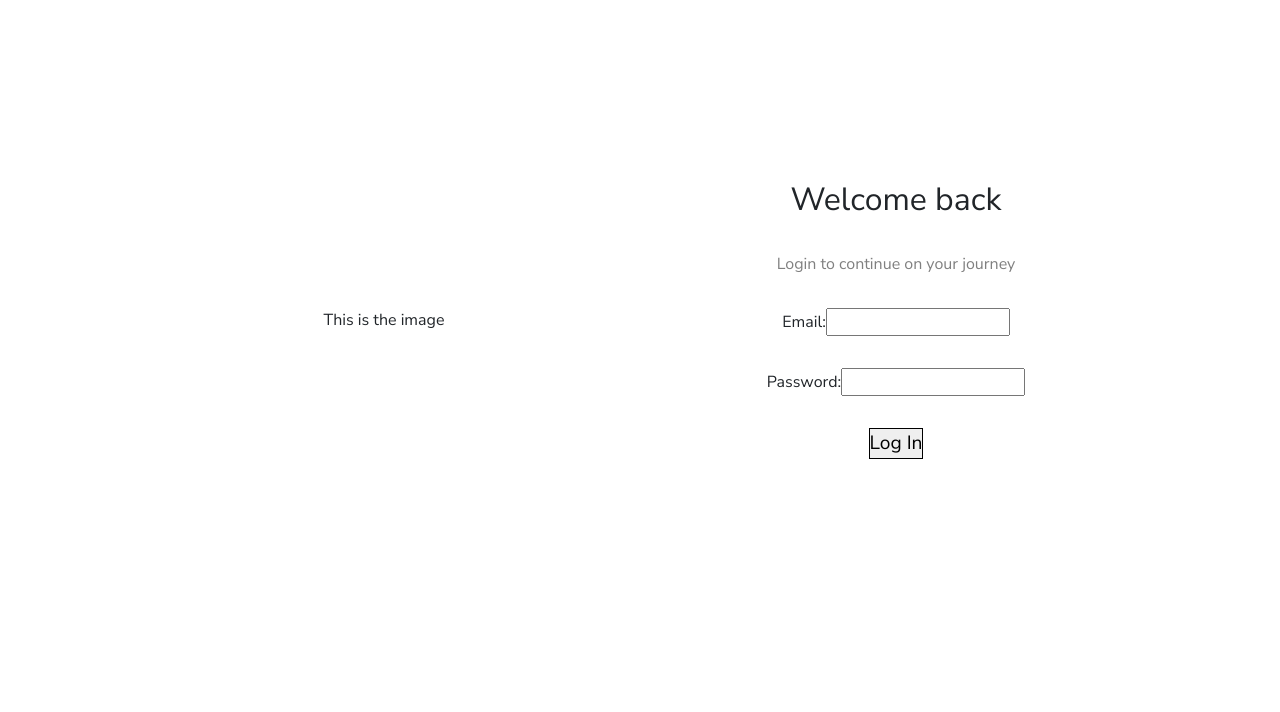
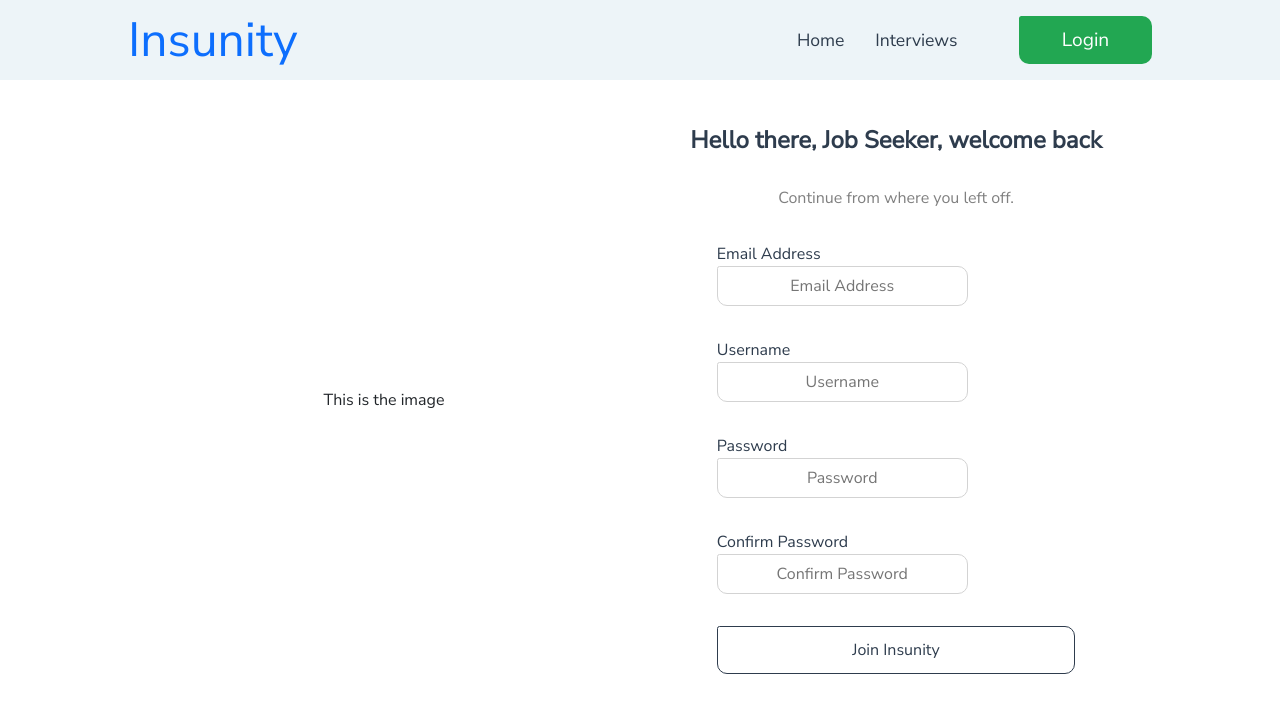
Before and after one commit to MokuaEnock/mboka, a React (Vite) app: page /auth/login in a window 1280 px wide. Shown: the top 712 px of the page. Built offline with nearby package versions, Linux system fonts and the light colour scheme; a small style sheet from the web is missing.

Commit message:
create the structure of teh auth  pages

```diff
--- a/src/Pages/auth/login.jsx
+++ b/src/Pages/auth/login.jsx
@@ -1,3 +1,4 @@
+import Header from "../../Components/header/header";
 import "./auth.css";
 
 import { useState } from "react";
@@ -5,39 +6,85 @@ import { useState } from "react";
 export default function Login() {
   const [email, setEmail] = useState("");
   const [password, setPassword] = useState("");
-
+  const [username, setUsername] = useState("");
+  const [passwordConfirmation, setPasswordConfirmation] = useState("");
+  // const [formErrors, setFormErrors] = useState([]);
+  // let navigate = useNavigate();
   const handleSubmit = (event) => {
     event.preventDefault();
   };
 
+  function Container() {
     return (
       <main id="login" className="auth">
         <form onSubmit={handleSubmit}>
           <div>This is the image</div>
           <div>
-          <h2>Welcome back</h2>
-          <p>Login to continue on your journey</p>
-          <label>
-            Email:
+            <h3>Hello there, Job Seeker, welcome back</h3>
+            <p>Continue from where you left off.</p>
+            <label className="auth-form-input">
+              <p>Email Address</p>
               <input
                 type="email"
                 value={email}
+                placeholder="Email Address"
                 onChange={(event) => setEmail(event.target.value)}
-              required
               />
             </label>
-          <label>
-            Password:
+
+            <label className="auth-form-input">
+              <p>Username</p>
+              <input
+                type="text"
+                value={username}
+                placeholder="Username"
+                onChange={(event) => setUsername(event.target.value)}
+              />
+            </label>
+
+            <label className="auth-form-input">
+              <p>Password</p>
               <input
                 type="password"
                 value={password}
+                placeholder="Password"
                 onChange={(event) => setPassword(event.target.value)}
-              required
               />
             </label>
-          <button type="submit">Log In</button>
+
+            <label className="auth-form-input">
+              <p>Confirm Password</p>
+              <input
+                type="password"
+                placeholder="Confirm Password"
+                value={passwordConfirmation}
+                onChange={(event) =>
+                  setPasswordConfirmation(event.target.value)
+                }
+              />
+            </label>
+
+            <button type="submit" className="auth-form-button">
+              Join Insunity
+            </button>
+
+            {/* <div id="auth-form-errors">
+              {formErrors.map((error, index) => (
+                <p className="auth-form-error" key={index}>
+                  {error}
+                </p>
+              ))}
+            </div> */}
           </div>
         </form>
       </main>
     );
   }
+
+  return (
+    <>
+      <Header />
+      <Container />
+    </>
+  );
+}
--- a/src/Pages/auth/poster.jsx
+++ b/src/Pages/auth/poster.jsx
@@ -1,6 +1,7 @@
 import "./auth.css";
 import { Link, useNavigate } from "react-router-dom";
 import { useState } from "react";
+import Header from "../../Components/header/header";
 
 export default function PosterSignup() {
   const [email, setEmail] = useState("");
@@ -25,6 +26,7 @@ export default function PosterSignup() {
     // add your API call to submit the form data here
   };
 
+  function Container() {
     return (
       <main id="poster" className="auth">
         <form onSubmit={handleSubmit}>
@@ -73,7 +75,9 @@ export default function PosterSignup() {
               <input
                 type="password"
                 value={passwordConfirmation}
-              onChange={(event) => setPasswordConfirmation(event.target.value)}
+                onChange={(event) =>
+                  setPasswordConfirmation(event.target.value)
+                }
                 // required
               />
             </label>
@@ -83,3 +87,11 @@ export default function PosterSignup() {
       </main>
     );
   }
+
+  return (
+    <>
+      <Header />
+      <Container />
+    </>
+  );
+}
--- a/src/Pages/auth/signup.jsx
+++ b/src/Pages/auth/signup.jsx
@@ -1,6 +1,7 @@
 import "./auth.css";
 import { useState } from "react";
 import { useNavigate } from "react-router-dom";
+import Header from "../../Components/header/header";
 
 export default function FinderSignup() {
   const [email, setEmail] = useState("");
@@ -51,6 +52,7 @@ export default function FinderSignup() {
     navigate("/seeker/signup");
   }
 
+  function Container() {
     return (
       <main id="finder" className="auth">
         <form onSubmit={handleSubmit}>
@@ -94,7 +96,9 @@ export default function FinderSignup() {
                 type="password"
                 placeholder="Confirm Password"
                 value={passwordConfirmation}
-              onChange={(event) => setPasswordConfirmation(event.target.value)}
+                onChange={(event) =>
+                  setPasswordConfirmation(event.target.value)
+                }
               />
             </label>
 
@@ -114,3 +118,11 @@ export default function FinderSignup() {
       </main>
     );
   }
+
+  return (
+    <>
+      <Header />
+      <Container />
+    </>
+  );
+}
```
Lines whose indentation alone changed are shown as unchanged.
